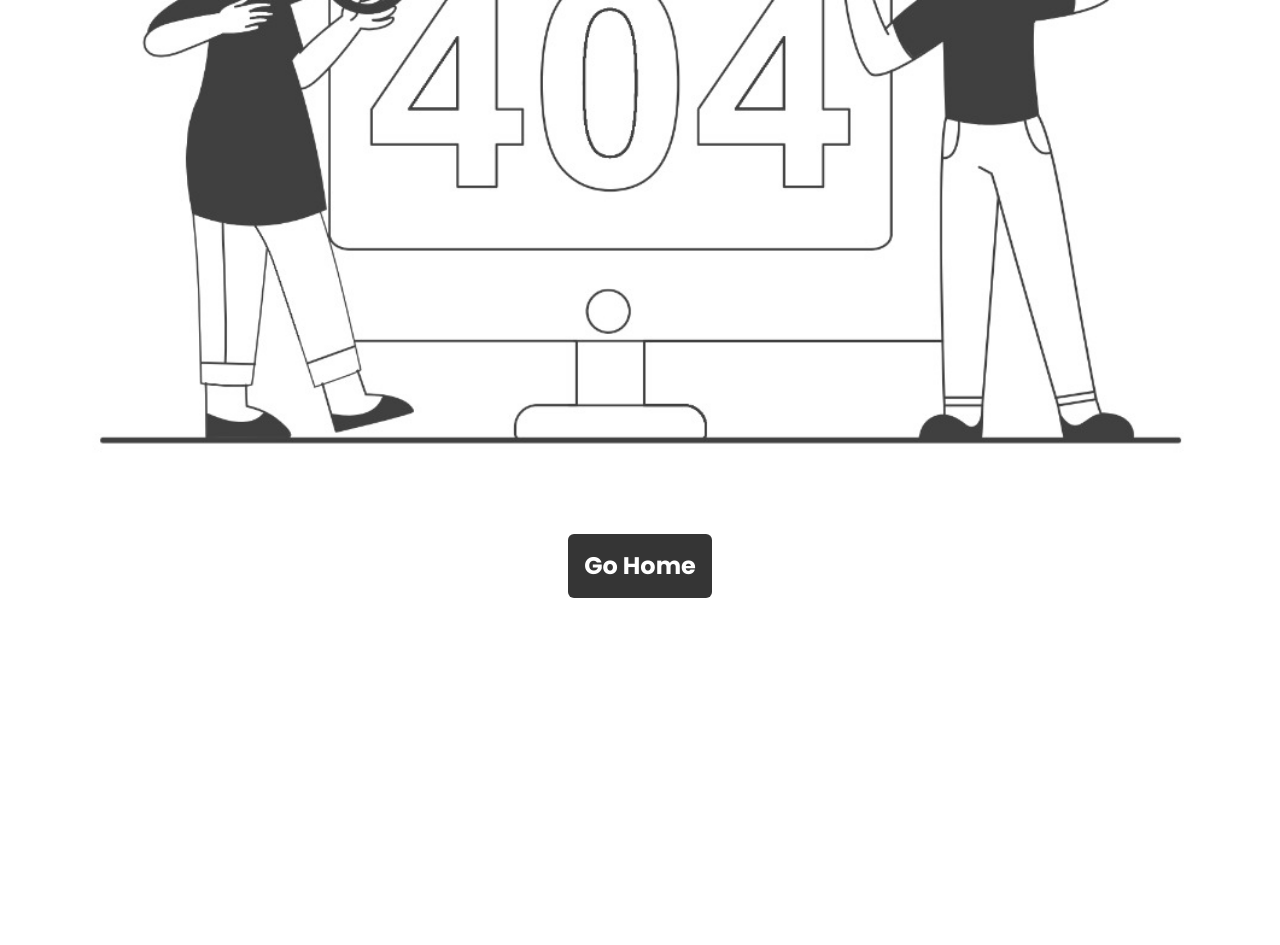
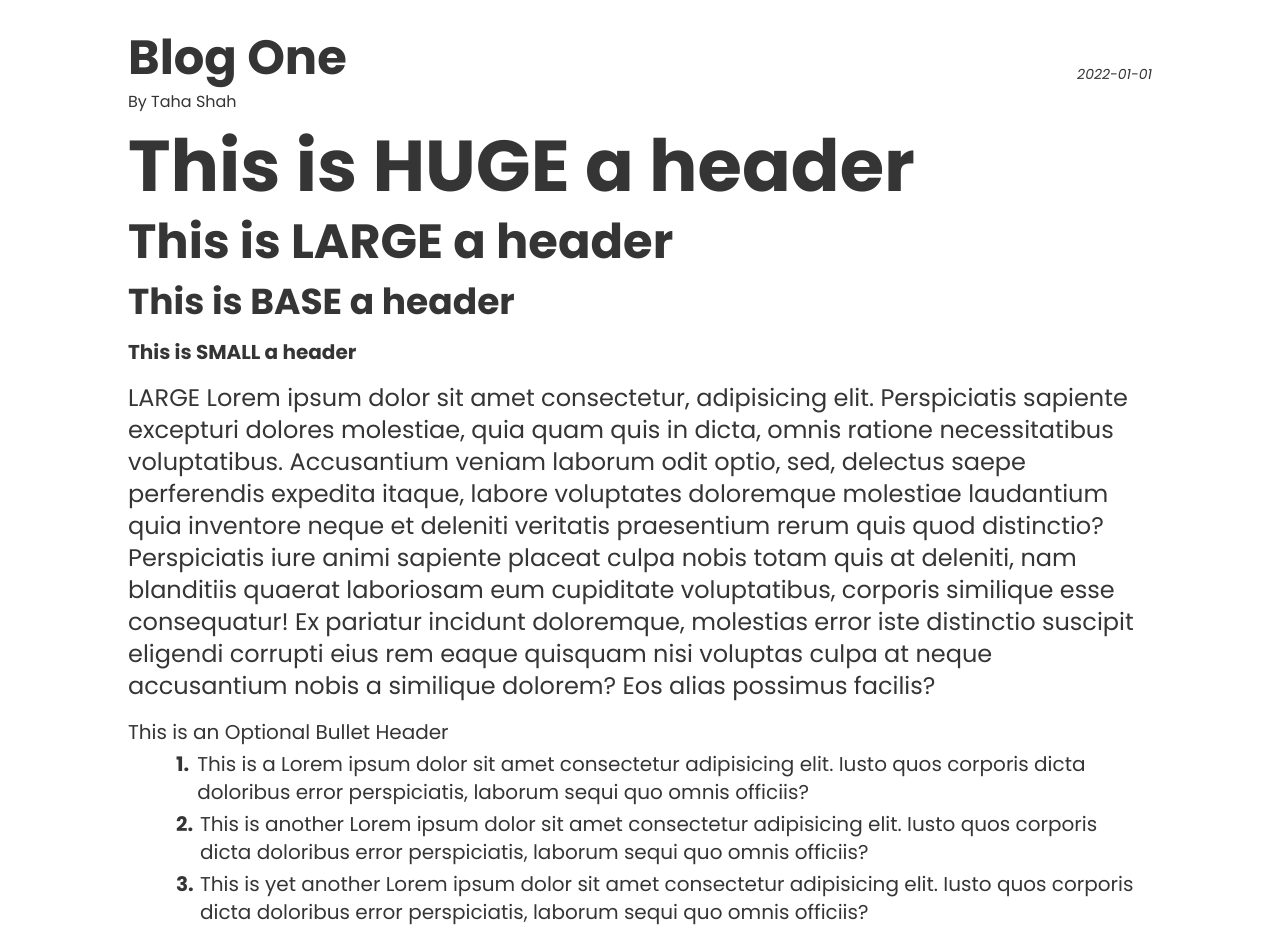
Before and after one commit to TahaShah141/elements-learning, a React (Vite) app: page /blog in a window 1280 px wide. Shown: the part 620-1565 px from the top of the page. Before the commit the page ends 1282 px from the top, so only its background shows below. Built offline with nearby package versions, Linux system fonts and the light colour scheme.

Commit message:
add basic blog elements

```diff
--- a/src/App.jsx
+++ b/src/App.jsx
@@ -8,6 +8,8 @@ import { sections } from "@/Pages/WhatWeOfferPage/Sections/sections"
 import { WhatWeOfferPage } from "@/Pages/WhatWeOfferPage/WhatWeOfferPage"
 import { Navbar } from "@/components/Navbar"
 import { Outlet, Route, RouterProvider, createBrowserRouter, createRoutesFromElements } from "react-router-dom"
+import { Blog } from "./components/blogComponents/Blog"
+import { blog1 } from "./constants/Blogs/blog1"
 
 const RootLayout = () => {
   return (
@@ -26,6 +28,7 @@ const router = createBrowserRouter(
       <Route path="about" element={<AboutPage />} />
       <Route path="news" element={<NewsPage />} />
       <Route path="services" element={<WhatWeOfferPage />}/>
+      <Route path="blog" element={<Blog {...blog1} />}/>
       <Route path="services/maths" element={<TabView {...(sections[0])} />} />
       <Route path="services/ece" element={<TabView {...(sections[1])} />} />
       <Route path="services/language" element={<TabView {...(sections[2])} />} />
--- /dev/null
+++ b/src/components/blogComponents/Blog.jsx
@@ -0,0 +1,21 @@
+import { FadeIn } from "../FadeIn"
+
+export const Blog = ({title, headerSrc, content, author, date}) => {
+  return (
+    <div className="flex flex-col gap-2">
+      <div className="relative max-h-[500px] overflow-hidden">
+        <img src={headerSrc} alt="" className="w-full" />
+      </div>
+      <FadeIn threshold={0.01} className="flex flex-col gap-4 w-full p-4 xs:p-8 sm:p-12 lg:p-16 xl:px-32">
+        <div className="flex justify-between items-center">
+          <div className="flex flex-col gap-2">
+            <h2 className="font-bold text-2xl md:text-3xl xl:text-5xl">{title}</h2>
+            <p className="text-base">{"By " + author}</p>
+          </div>
+          <p className="text-sm italic">{date}</p>
+        </div>
+        {content}
+      </FadeIn>
+    </div>
+  )
+}
--- /dev/null
+++ b/src/components/blogComponents/BlogBullets.jsx
@@ -0,0 +1,51 @@
+import { Circle, DotIcon } from "lucide-react"
+import { BlogParagraph } from "./BlogParagraph"
+import { useEffect, useState } from "react"
+
+export const BlogBullets = ({header, points, size="BASE", style="LETTER"}) => {
+
+  const [alignment, setAlignment] = useState("items-center")
+  useEffect(() => {
+    if (style === "CIRCLE" || style === "DOTS") {
+      setAlignment("items-center")
+    }
+    else if (style === "NUMBER" || style === "LETTER") {
+      setAlignment("items-start")
+    }
+  }, [])
+
+  const Marker = ({i}) => {
+    if (style === "DOTS") {
+      return <div className="bg-light-black rounded-full size-2" />
+    }
+    else if (style === "CIRCLE") {
+      return (
+        <div className="bg-black p-0.5 rounded-full">
+          <div className="bg-white rounded-full size-2" />
+        </div>
+      )
+    } else if (style === "NUMBER") {
+      return (
+        <BlogParagraph className="font-bold w-4 text-center" text={`${i+1}. `}/>
+      )
+    } else if (style === "LETTER") {
+      return (
+        <BlogParagraph className="font-bold w-4 text-center" text={`${String.fromCharCode(65+i)}. `} />
+      )
+    }
+  }
+
+  return (
+    <div className="flex flex-col gap-1">
+      {header && <BlogParagraph size={size} text={header} />}
+      <div className="flex flex-col pl-12 gap-1">
+        {points.map((point, i) => (
+          <div className={`flex gap-2 ${alignment}`}>
+            <Marker i={i} />
+            <BlogParagraph size={size} text={point} />
+          </div>
+        ))}
+      </div>
+    </div>
+  )
+}
--- /dev/null
+++ b/src/components/blogComponents/BlogHeader.jsx
@@ -0,0 +1,20 @@
+
+export const BlogHeader = ({size="BASE", weight="BOLD", text}) => {
+
+  const sizes = {
+    "SMALL": "text-base md:text-lg xl:text-xl",
+    "BASE": "text-xl md:text-2xl xl:text-4xl",
+    "LARGE": "text-2xl md:text-3xl xl:text-5xl",
+    "HUGE": "text-3xl md:text-5xl xl:text-7xl",
+  }
+
+  const weights = {
+    "BOLD": "font-bold"
+  }
+
+  return (
+    <h3 className={`${sizes[size]} ${weights[weight]}`}>
+      {text}
+    </h3>
+  )
+}
--- /dev/null
+++ b/src/components/blogComponents/BlogImage.jsx
@@ -0,0 +1,9 @@
+
+export const BlogImage = ({src, caption=""}) => {
+  return (
+    <div className="flex flex-col gap-1 items-center">
+      <img src={src} alt="" className="w-full" />
+      {caption && <p className="italic">{caption}</p>}
+    </div>
+  )
+}
--- /dev/null
+++ b/src/components/blogComponents/BlogParagraph.jsx
@@ -0,0 +1,15 @@
+
+export const BlogParagraph = ({size="BASE", text, className=""}) => {
+
+  const sizes = {
+    "SMALL": "text-sm md:text-base xl:text-lg",
+    "BASE": "text-base md:text-lg xl:text-xl",
+    "LARGE": "text-lg md:text-xl xl:text-2xl",
+  }
+
+  return (
+    <p className={`${sizes[size]} ${className}`}>
+      {text}
+    </p>
+  )
+}
--- /dev/null
+++ b/src/constants/Blogs/blog1.jsx
@@ -0,0 +1,33 @@
+import { BlogBullets } from "@/components/blogComponents/BlogBullets"
+import { BlogHeader } from "@/components/blogComponents/BlogHeader"
+import { BlogImage } from "@/components/blogComponents/BlogImage"
+import { BlogParagraph } from "@/components/blogComponents/BlogParagraph"
+
+export const blog1 = {
+  title: "Blog One",
+  author: "Taha Shah",
+  date: "2022-01-01",
+  headerSrc: "/News&Updates/News/3.jpg",
+  content: [
+    <BlogHeader text={"This is HUGE a header"} size="HUGE" />,
+    <BlogHeader text={"This is LARGE a header"} size="LARGE" />,
+    <BlogHeader text={"This is BASE a header"} size="BASE" />,
+    <BlogHeader text={"This is SMALL a header"} size="SMALL" />,
+    <BlogParagraph size="LARGE" text={"LARGE Lorem ipsum dolor sit amet consectetur, adipisicing elit. Perspiciatis sapiente excepturi dolores molestiae, quia quam quis in dicta, omnis ratione necessitatibus voluptatibus. Accusantium veniam laborum odit optio, sed, delectus saepe perferendis expedita itaque, labore voluptates doloremque molestiae laudantium quia inventore neque et deleniti veritatis praesentium rerum quis quod distinctio? Perspiciatis iure animi sapiente placeat culpa nobis totam quis at deleniti, nam blanditiis quaerat laboriosam eum cupiditate voluptatibus, corporis similique esse consequatur! Ex pariatur incidunt doloremque, molestias error iste distinctio suscipit eligendi corrupti eius rem eaque quisquam nisi voluptas culpa at neque accusantium nobis a similique dolorem? Eos alias possimus facilis?"} />,
+    <BlogBullets header={"This is an Optional Bullet Header"}
+    points={["This is a Lorem ipsum dolor sit amet consectetur adipisicing elit. Iusto quos corporis dicta doloribus error perspiciatis, laborum sequi quo omnis officiis?", "This is another Lorem ipsum dolor sit amet consectetur adipisicing elit. Iusto quos corporis dicta doloribus error perspiciatis, laborum sequi quo omnis officiis?", "This is yet another Lorem ipsum dolor sit amet consectetur adipisicing elit. Iusto quos corporis dicta doloribus error perspiciatis, laborum sequi quo omnis officiis?"]}
+    style="NUMBER"/>,
+    <BlogParagraph size="BASE" text={"BASE Lorem ipsum dolor sit amet consectetur, adipisicing elit. Perspiciatis sapiente excepturi dolores molestiae, quia quam quis in dicta, omnis ratione necessitatibus voluptatibus. Accusantium veniam laborum odit optio, sed, delectus saepe perferendis expedita itaque, labore voluptates doloremque molestiae laudantium quia inventore neque et deleniti veritatis praesentium rerum quis quod distinctio? Perspiciatis iure animi sapiente placeat culpa nobis totam quis at deleniti, nam blanditiis quaerat laboriosam eum cupiditate voluptatibus, corporis similique esse consequatur! Ex pariatur incidunt doloremque, molestias error iste distinctio suscipit eligendi corrupti eius rem eaque quisquam nisi voluptas culpa at neque accusantium nobis a similique dolorem? Eos alias possimus facilis?"} />,
+    <BlogBullets header={"This is an Optional Bullet Header"}
+    points={["This is a Lorem ipsum dolor sit amet consectetur adipisicing elit. Iusto quos corporis dicta doloribus error perspiciatis, laborum sequi quo omnis officiis?", "This is another Lorem ipsum dolor sit amet consectetur adipisicing elit. Iusto quos corporis dicta doloribus error perspiciatis, laborum sequi quo omnis officiis?", "This is yet another Lorem ipsum dolor sit amet consectetur adipisicing elit. Iusto quos corporis dicta doloribus error perspiciatis, laborum sequi quo omnis officiis?"]}
+    style="DOTS"/>,
+    <BlogParagraph size="SMALL" text={"SMALL Lorem ipsum dolor sit amet consectetur, adipisicing elit. Perspiciatis sapiente excepturi dolores molestiae, quia quam quis in dicta, omnis ratione necessitatibus voluptatibus. Accusantium veniam laborum odit optio, sed, delectus saepe perferendis expedita itaque, labore voluptates doloremque molestiae laudantium quia inventore neque et deleniti veritatis praesentium rerum quis quod distinctio? Perspiciatis iure animi sapiente placeat culpa nobis totam quis at deleniti, nam blanditiis quaerat laboriosam eum cupiditate voluptatibus, corporis similique esse consequatur! Ex pariatur incidunt doloremque, molestias error iste distinctio suscipit eligendi corrupti eius rem eaque quisquam nisi voluptas culpa at neque accusantium nobis a similique dolorem? Eos alias possimus facilis?"} />,
+    <BlogBullets header={"This is an Optional Bullet Header"}
+    points={["This is a Lorem ipsum dolor sit amet consectetur adipisicing elit. Iusto quos corporis dicta doloribus error perspiciatis, laborum sequi quo omnis officiis?", "This is another Lorem ipsum dolor sit amet consectetur adipisicing elit. Iusto quos corporis dicta doloribus error perspiciatis, laborum sequi quo omnis officiis?", "This is yet another Lorem ipsum dolor sit amet consectetur adipisicing elit. Iusto quos corporis dicta doloribus error perspiciatis, laborum sequi quo omnis officiis?"]}
+    style="CIRCLE"/>,
+    <BlogImage src="/News&Updates/News/3.jpg" caption="This is an optional caption" />,
+    <BlogBullets header={"This is an Optional Bullet Header"}
+    points={["This is a Lorem ipsum dolor sit amet consectetur adipisicing elit. Iusto quos corporis dicta doloribus error perspiciatis, laborum sequi quo omnis officiis?", "This is another Lorem ipsum dolor sit amet consectetur adipisicing elit. Iusto quos corporis dicta doloribus error perspiciatis, laborum sequi quo omnis officiis?", "This is yet another Lorem ipsum dolor sit amet consectetur adipisicing elit. Iusto quos corporis dicta doloribus error perspiciatis, laborum sequi quo omnis officiis?"]}
+    style="LETTER"/>,
+  ]
+}
```
